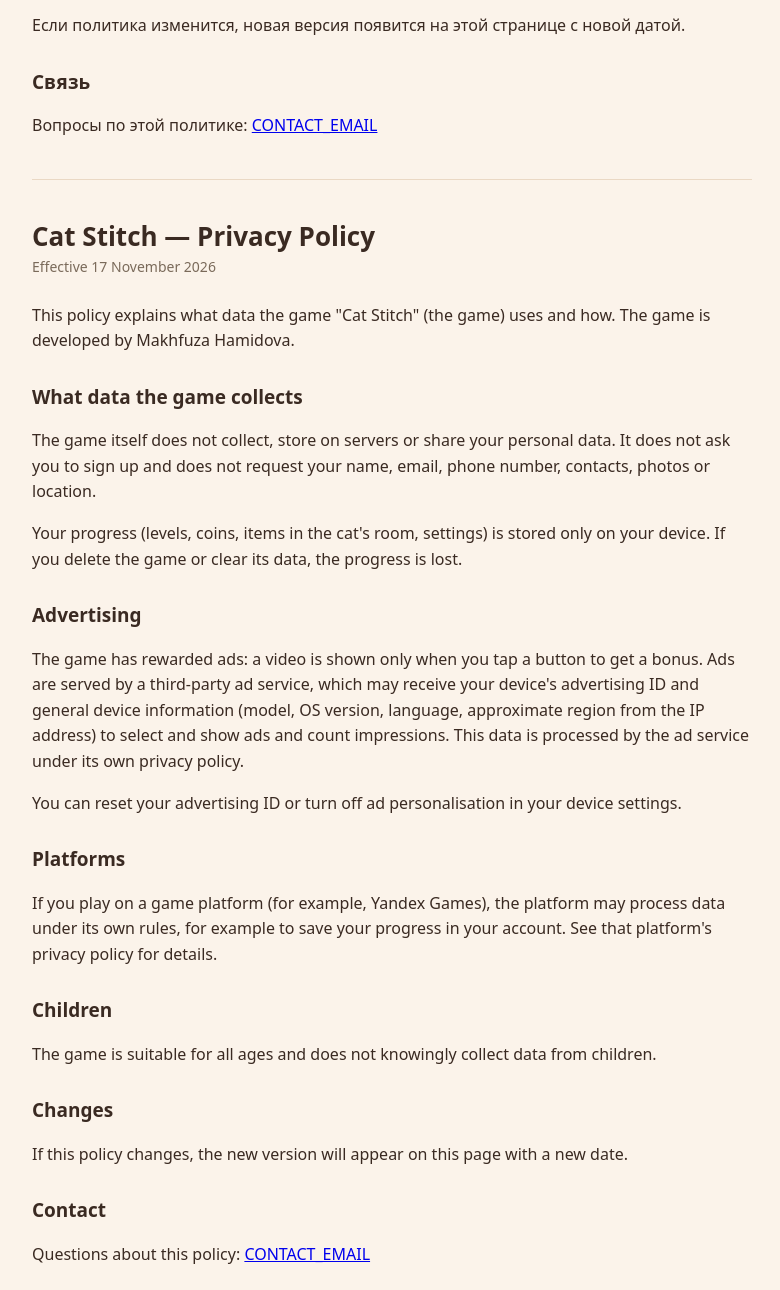
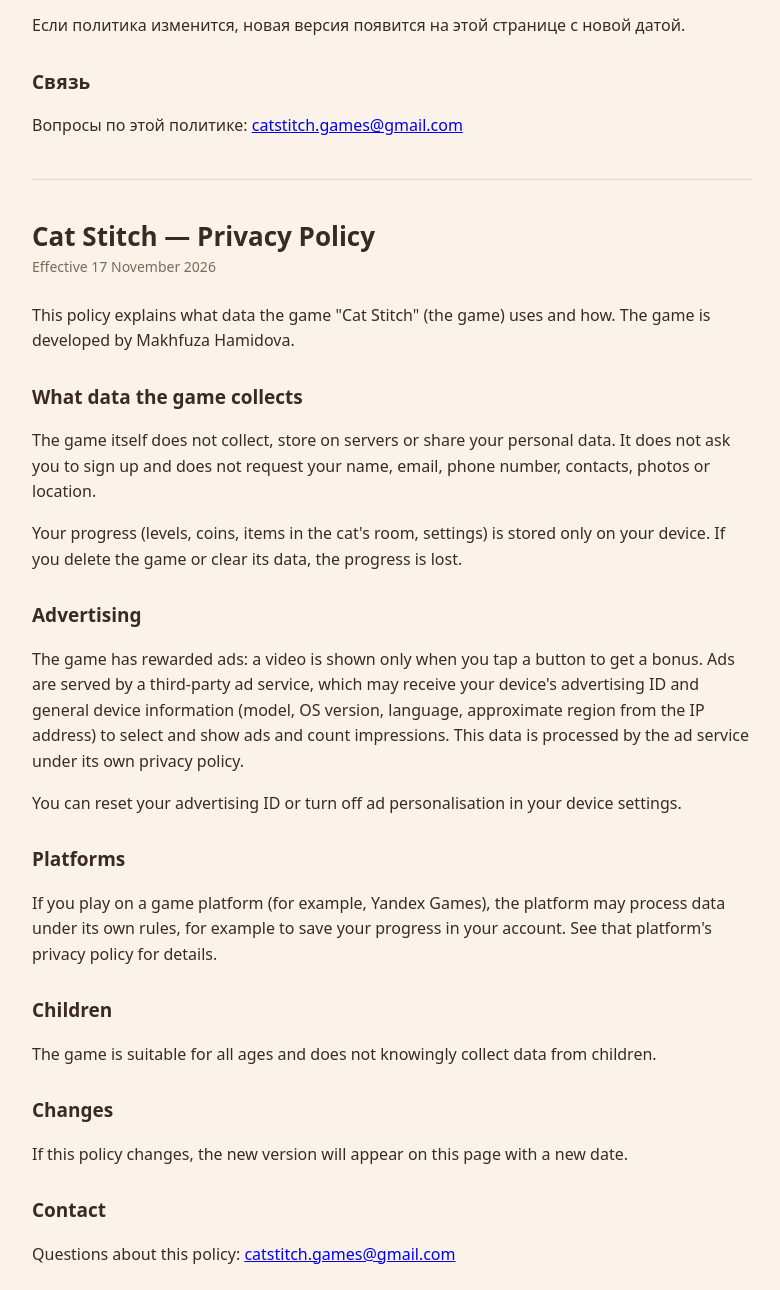
Before and after one commit to makhfuzakhamidova/cat-stitch-privacy, a plain HTML site: page index.html in a window 1280 px wide. Shown: the part 1050-2340 px from the top of the page, without its empty margins (248-1028 px from the left). Drawn offline with Linux system fonts and the light colour scheme.

Commit message:
Contact email
Co-Authored-By: Claude Opus 5.5 <noreply@anthropic.com>
Claude-Session: https://claude.ai/code/session_01PZKAD63DWUX7wLhzsVmxEp

```diff
--- a/index.html
+++ b/index.html
@@ -39,7 +39,7 @@ ul{padding-left:20px}
 <p>Если политика изменится, новая версия появится на этой странице с новой датой.</p>
 
 <h2>Связь</h2>
-<p>Вопросы по этой политике: <a href="mailto:CONTACT_EMAIL">CONTACT_EMAIL</a></p>
+<p>Вопросы по этой политике: <a href="mailto:catstitch.games@gmail.com">catstitch.games@gmail.com</a></p>
 
 <hr>
 
@@ -66,7 +66,7 @@ ul{padding-left:20px}
 <p>If this policy changes, the new version will appear on this page with a new date.</p>
 
 <h2>Contact</h2>
-<p>Questions about this policy: <a href="mailto:CONTACT_EMAIL">CONTACT_EMAIL</a></p>
+<p>Questions about this policy: <a href="mailto:catstitch.games@gmail.com">catstitch.games@gmail.com</a></p>
 </div>
 </main>
 </body>
```
